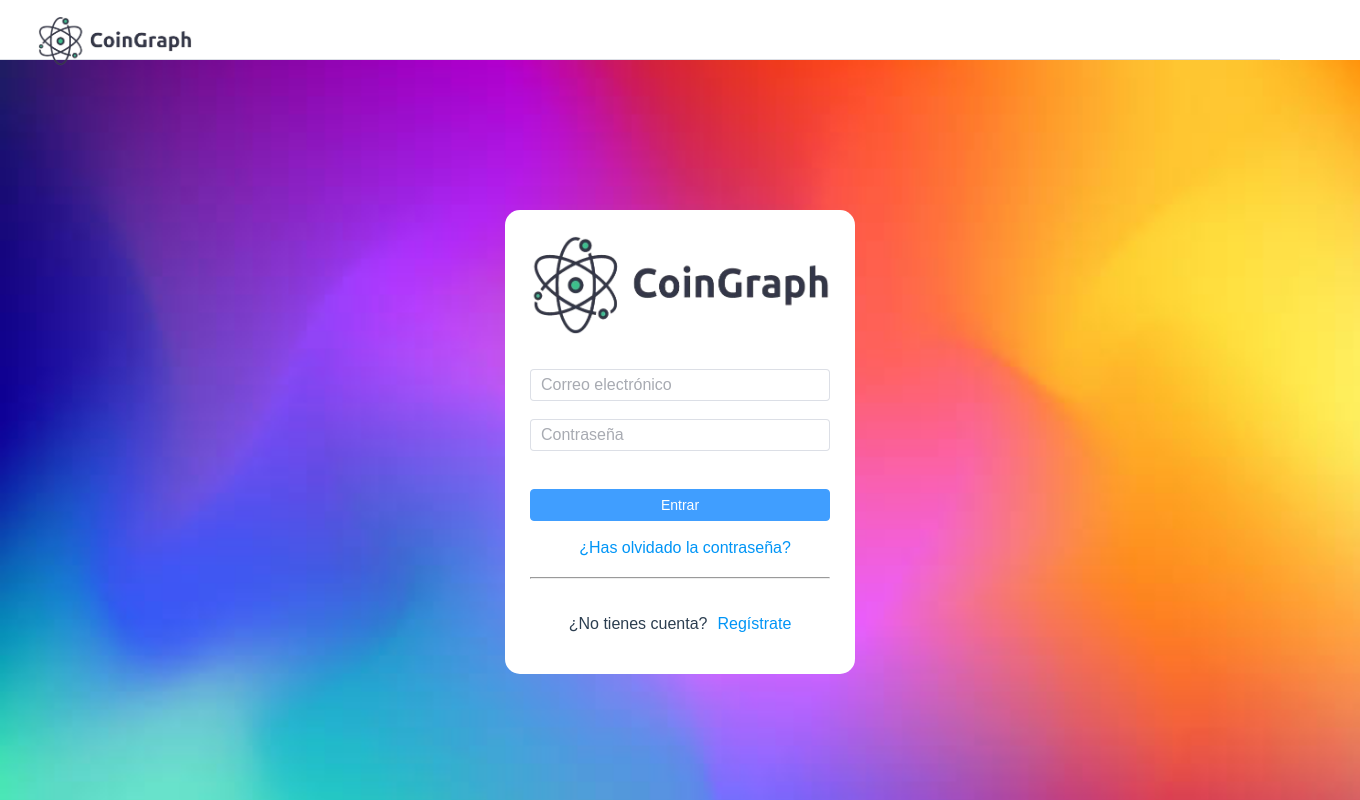
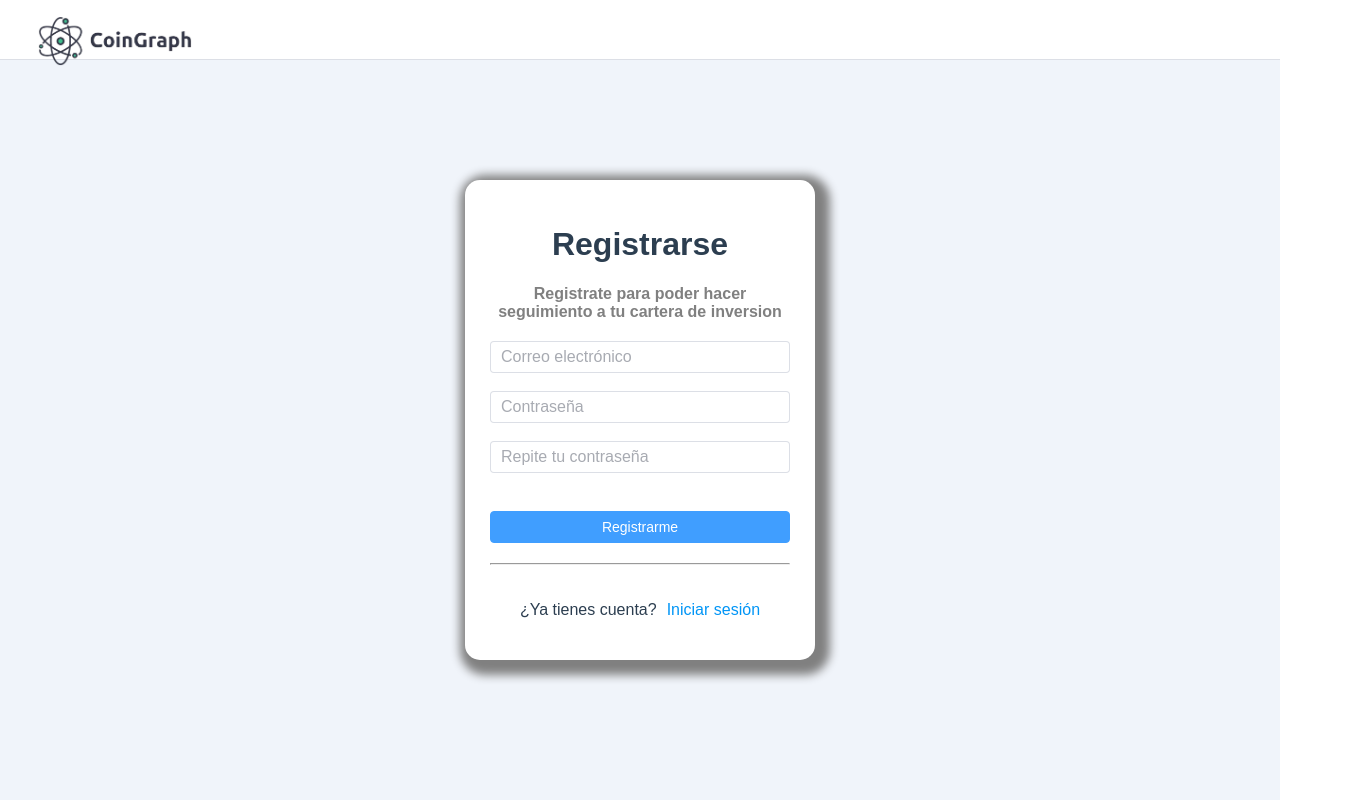
Before and after one commit to tomisargiottob/CoinGraph, a Vue app: page / in a window 1280 px wide. Both pictures are taken after a click on the button "Registrarse". Shown: the top 800 px of the page, 1360 px wide, since content can reach past the window. Built offline with nearby package versions, Linux system fonts and the light colour scheme; no server answers.

Commit message:
enhancement(login): change login styles

```diff
--- a/src/views/LoginPage.vue
+++ b/src/views/LoginPage.vue
@@ -1,12 +1,12 @@
 <template>
     <div class="login-form">
         <div id="login-panel">
-            <el-image src="./coinGraphMin.png"/>
-            <login-form v-if="login" @goHome="redirectHome" @displayRecoverForm="displayForm('forgotPassword')"></login-form>
-            <recover-account v-if="forgotPassword" @goBack="displayForm('login')"></recover-account>
-            <register-form v-if="register" @displayLogin="displayForm('login')" @goHome="redirectHome"></register-form>
-            <hr v-if="!register">
-            <div class="register" v-if="!register">
+          <h1>{{ saludo }}</h1>
+            <login-form v-if="form === 'login'" @goHome="redirectHome" @displayRecoverForm="displayForm('forgotPassword')"></login-form>
+            <recover-account v-if="form === 'forgotPassword'" @goBack="displayForm('login')"></recover-account>
+            <register-form v-if="form === 'register'" @displayLogin="displayForm('login')" @goHome="redirectHome"></register-form>
+            <hr v-if="form !== 'register'">
+            <div class="register" v-if="form !== 'register'">
                 <p>¿No tienes cuenta?</p>
                 <span class="action-text" @click="displayForm('register')">Regístrate</span>
             </div>
@@ -29,8 +29,18 @@ const authStore = useAuthStore();
 const redirectHome = () => {
   router.push({ name: 'Home' });
 }
-if (router.meta && router.meta.show) {
-  displayForm('register');
+const saludo = ref('Iniciar sesión')
+const form = ref('login')
+
+const displayForm = (selectedForm) => {
+  form.value = selectedForm;
+  if (selectedForm === 'login') {
+    saludo.value = 'Iniciar sesión';
+  } else if (selectedForm === 'forgotPassword') {
+    saludo.value = 'Recuperar contraseña';
+  } else {
+    saludo.value = 'Registrarse'
+  }
 }
 const token = sessionStorage.getItem('x-access-token');
 if (token) {
@@ -38,25 +48,17 @@ if (token) {
   redirectHome();
 }
 
-const login = ref(true);
-const forgotPassword = ref(false);
-const register = ref(false);
+if (router.currentRoute.value?.meta?.show === 'register') {
+  displayForm('register');
+}
 
-const displayForm = (form) => {
-  forgotPassword.value = 'forgotPassword' === form ? true : false
-  login.value = 'login' === form ? true : false
-  register.value = 'register' === form ? true : false
-}
 
 </script>
 <style>
   .login-form{
-      background-image: url("../assets/login-bg.jpg");
-      background-repeat: no-repeat;
-      background-size: cover;
       min-height: 90vh;
       width: 100%;
-      padding: 100px 40px;
+      padding: 70px 0%;
   }
 
   #login-panel {
@@ -69,6 +71,7 @@ const displayForm = (form) => {
       min-height: 40vh;
       margin: 0 auto;
       margin-top: 50px;
+      box-shadow: 5px 5px 10px 10px gray;
   }
 
   .login-form h2{
```
